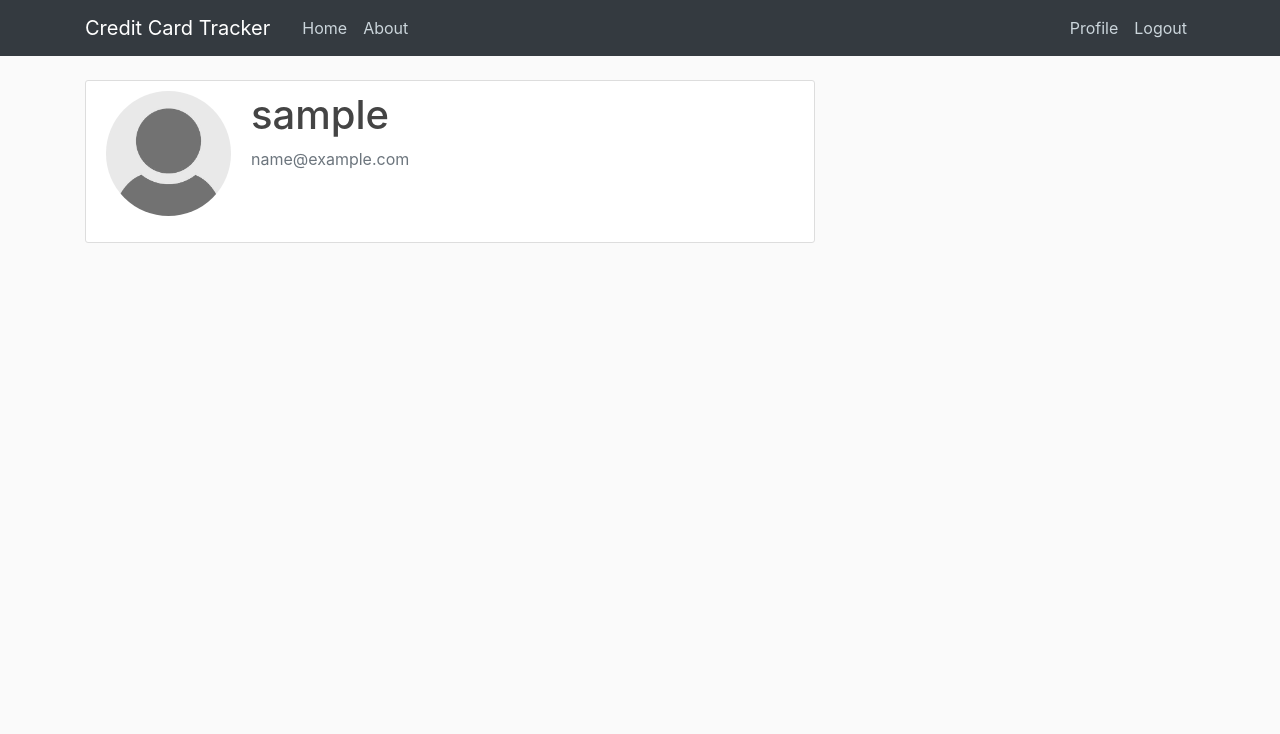
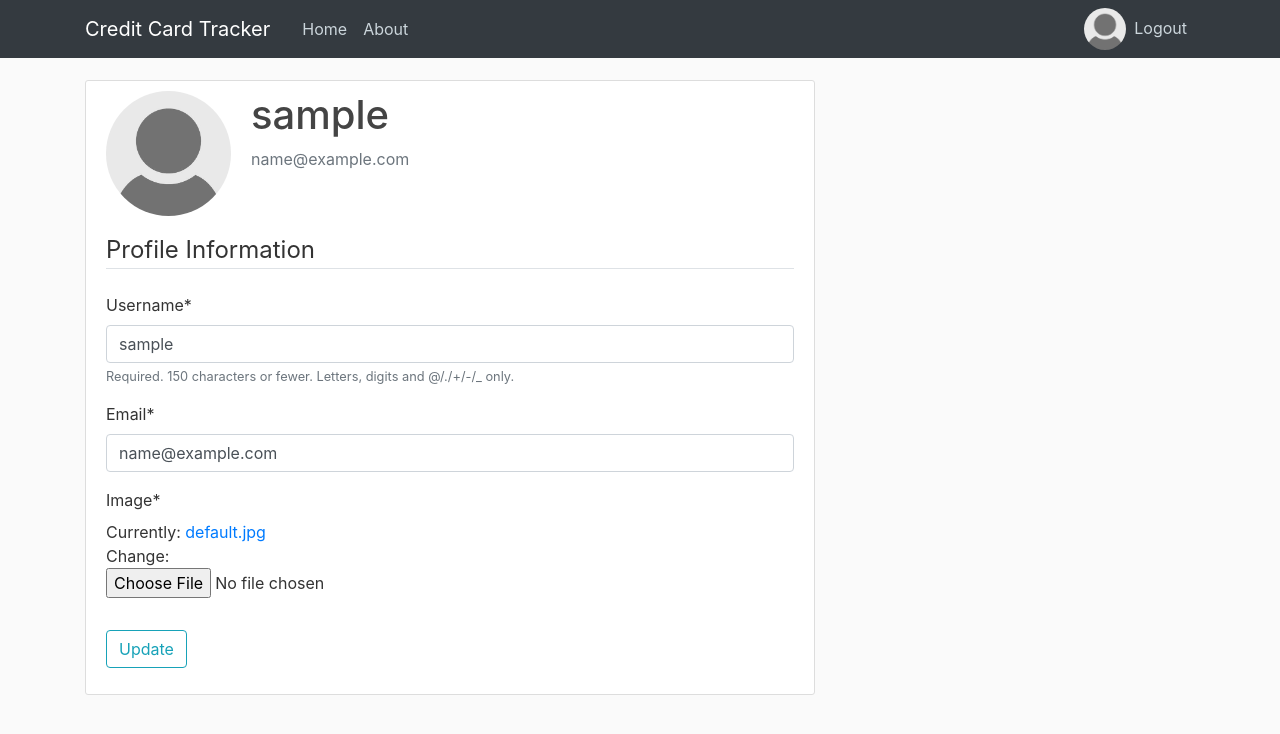
Before and after one commit to shihbrian33/fintracker, a Django app: page /profile/ in a window 1280 px wide. Shown: the top 734 px of the page. Run offline with Django 3.2, Linux system fonts and the light colour scheme; the visitor is signed in with stand-in values (Sample User, id 1); some libraries are stand-ins or nearby versions.

Commit message:
Profile update and profile picture on navbar

```diff
--- a/creditcard/templates/creditcard/base.html
+++ b/creditcard/templates/creditcard/base.html
@@ -34,7 +34,9 @@
             <!-- Navbar Right Side -->
             <div class="navbar-nav">
               {% if user.is_authenticated %}
-              <a class="nav-item nav-link" href="{% url 'profile' %}">Profile</a>
+              <a href="{% url 'profile' %}">
+                <img class="rounded-circle" src="{{ user.profile.image.url }}" width="42" height="42">
+              </a>
               <a class="nav-item nav-link" href="{% url 'logout' %}">Logout</a>
               {% else %}
                 <a class="nav-item nav-link" href="{% url 'login' %}">Login</a>
--- a/users/forms.py
+++ b/users/forms.py
@@ -1,7 +1,7 @@
 from django import forms
 from django.contrib.auth.models import User
 from django.contrib.auth.forms import UserCreationForm
-
+from .models import Profile
 
 class UserRegisterForm(UserCreationForm):
     email = forms.EmailField()
@@ -9,3 +9,15 @@ class UserRegisterForm(UserCreationForm):
     class Meta:
         model = User
         fields = ['username', 'email', 'password1', 'password2']
+
+class UserUpdateForm(forms.ModelForm):
+    email = forms.EmailField()
+
+    class Meta:
+        model = User
+        fields = ['username', 'email']
+
+class ProfileUpdateForm(forms.ModelForm):
+    class Meta:
+        model = Profile
+        fields = ['image']
--- a/users/models.py
+++ b/users/models.py
@@ -1,6 +1,6 @@
 from django.db import models
 from django.contrib.auth.models import User
-
+from PIL import Image
 
 class Profile(models.Model):
     user = models.OneToOneField(User, on_delete=models.CASCADE)
@@ -8,3 +8,13 @@ class Profile(models.Model):
 
     def __str__(self):
         return f'{self.user.username} Profile'
+
+    def save(self):
+        super().save()
+
+        img = Image.open(self.image.path)
+
+        if img.height > 300 or img.width > 300:
+            output_size = (300, 300)
+            img.thumbnail(output_size)
+            img.save(self.image.path)
--- a/users/templates/users/profile.html
+++ b/users/templates/users/profile.html
@@ -9,6 +9,16 @@
           <p class="text-secondary">{{ user.email }}</p>
         </div>
       </div>
-      <!-- FORM HERE -->
+      <form method="POST" enctype="multipart/form-data">
+        {% csrf_token %}
+        <fieldset class="form-group">
+            <legend class="border-bottom mb-4">Profile Information</legend>
+            {{ u_form|crispy }}
+            {{ p_form|crispy }}
+        </fieldset>
+        <div class="form-group">
+            <button class="btn btn-outline-info" type="submit">Update</button>
+        </div>
+      </form>
     </div>
 {% endblock content %}
--- a/users/views.py
+++ b/users/views.py
@@ -1,6 +1,6 @@
 from django.shortcuts import render, redirect
 from django.contrib import messages
-from .forms import UserRegisterForm
+from .forms import UserRegisterForm, UserUpdateForm, ProfileUpdateForm
 from django.contrib.auth.decorators import login_required
 
 
@@ -18,4 +18,20 @@ def register(request):
 
 @login_required
 def profile(request):
-    return render(request, 'users/profile.html')
+    if request.method == 'POST':
+        u_form = UserUpdateForm(request.POST, instance=request.user)
+        p_form = ProfileUpdateForm(request.POST, request.FILES, instance=request.user.profile)
+        if u_form.is_valid() and p_form.is_valid():
+            u_form.save()
+            p_form.save()
+            messages.success(request, f'Profile has been updated')
+            return redirect('profile')
+    else:
+        u_form = UserUpdateForm(instance=request.user)
+        p_form = ProfileUpdateForm(instance=request.user.profile)
+
+    context = {
+        'u_form': u_form,
+        'p_form': p_form
+    }
+    return render(request, 'users/profile.html', context)
```
Also changed, not shown: media/profile_pics/user2.png (added), 1 other file.
